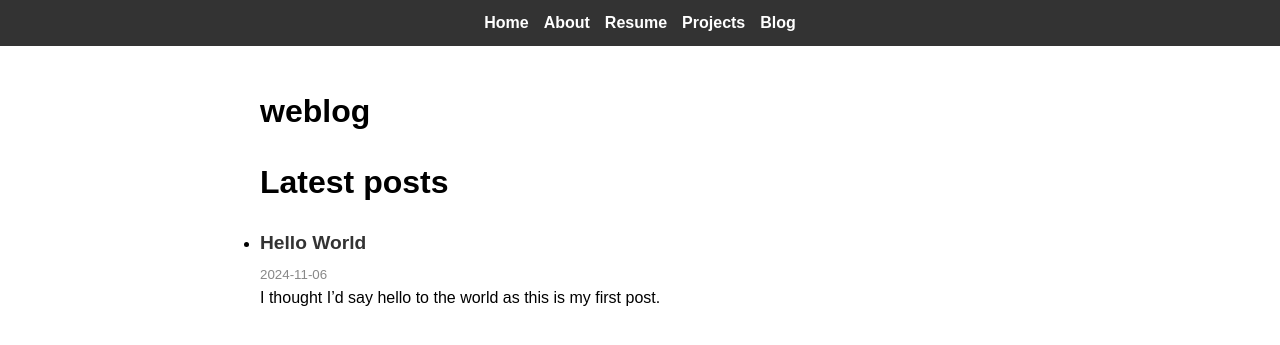
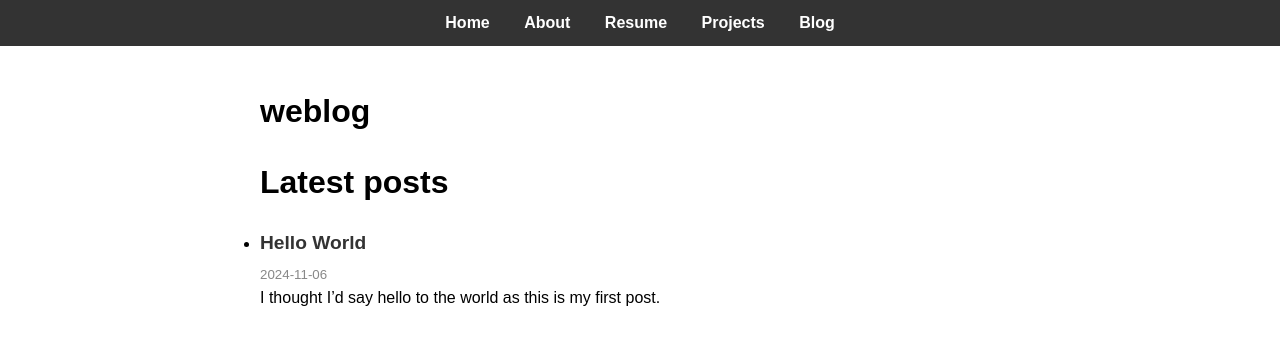
Before and after one commit to amparaj/amparaj.github.io, a Jekyll site: the page built from index.md, in a window 1280 px wide. Shown: the top 345 px of the page. Built offline with Jekyll 4.4.1, drawn with Linux system fonts in a browser that asks for light colours.

Commit message:
trying layout update

```diff
--- a/_layouts/default.html
+++ b/_layouts/default.html
@@ -8,15 +8,13 @@
   </head>
   <body>
 
-    <!-- Navigation -->
+    <!-- Horizontal Navigation Banner -->
     <nav class="nav-bar">
-      <ul>
-        <li><a href="{{ "/" | relative_url }}">Home</a></li>
-        <li><a href="{{ "/about" | relative_url }}">About</a></li>
-        <li><a href="{{ "/resume" | relative_url }}">Resume</a></li>
-        <li><a href="{{ "/projects" | relative_url }}">Projects</a></li>
-        <li><a href="{{ "/weblog" | relative_url }}">Blog</a></li>
-      </ul>
+      <a href="{{ "/" | relative_url }}">Home</a>
+      <a href="{{ "/about" | relative_url }}">About</a>
+      <a href="{{ "/resume" | relative_url }}">Resume</a>
+      <a href="{{ "/projects" | relative_url }}">Projects</a>
+      <a href="{{ "/weblog" | relative_url }}">Blog</a>
     </nav>
 
     <!-- Main Content -->
--- a/assets/css/style.css
+++ b/assets/css/style.css
@@ -10,40 +10,30 @@ body {
   line-height: 1.6;
 }
 
-/* Navigation Styling */
+/* Horizontal Navigation Banner Styling */
 .nav-bar {
   background-color: #333;
   padding: 10px 0;
   text-align: center;
-  margin-bottom: 20px; /* Adds space between navigation and content */
-}
-
-.nav-bar ul {
-  list-style: none;
-  display: flex;
-  justify-content: center;
-  gap: 15px;
-}
-
-.nav-bar ul li {
-  display: inline;
 }
 
 .nav-bar a {
   color: #fff;
   text-decoration: none;
   font-weight: bold;
+  margin: 0 15px; /* Space between links */
+  display: inline-block;
 }
 
 .nav-bar a:hover {
-  color: #ffd700;
+  color: #ffd700; /* Highlight color on hover */
 }
 
 /* Content Styling */
 main {
   width: 80%;
   max-width: 800px;
-  margin: 0 auto;
+  margin: 20px auto; /* Adds space between navigation and content */
   padding: 20px;
 }
 
```
